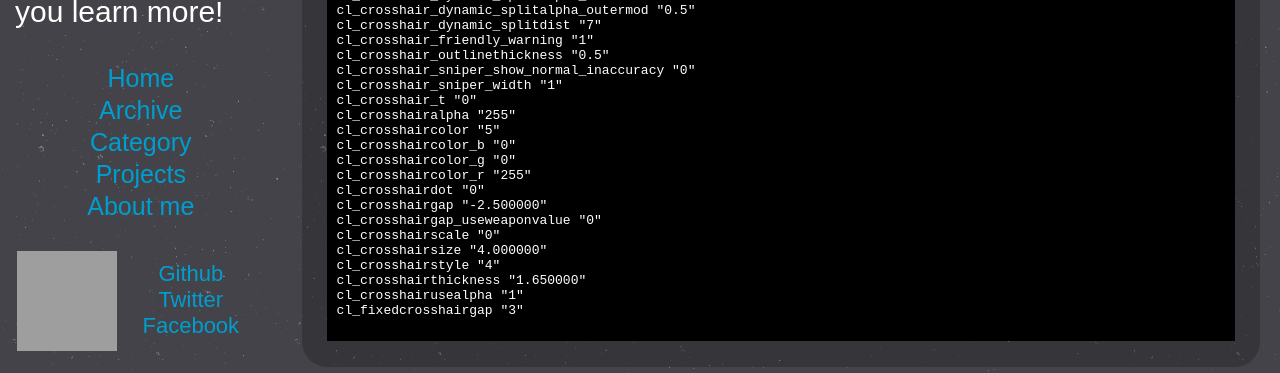
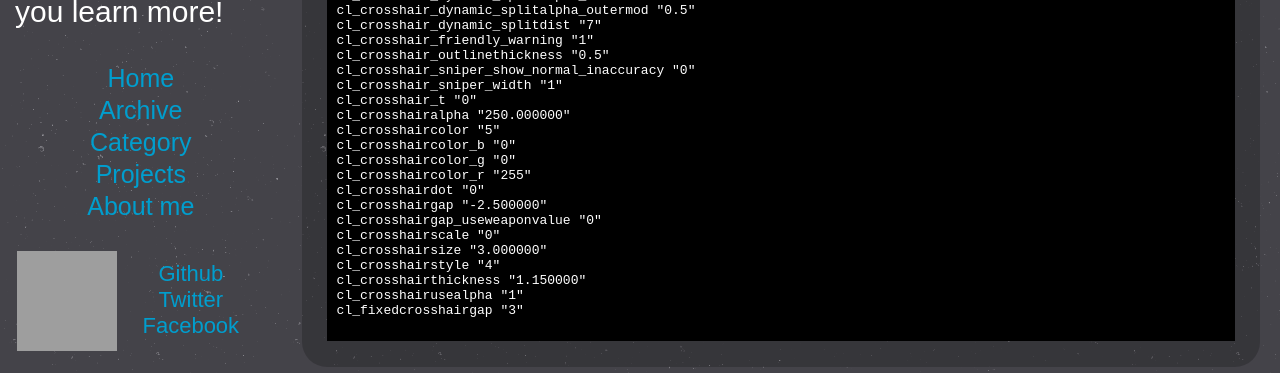
Before and after one commit to nguyenvinhlinh/nguyenvinhlinh.github.io, a Jekyll site: the page built from _posts/2020-01-09-Thiet-lap-crosshair.md, in a window 1280 px wide. Shown: the part 199-572 px from the top of the page. Built offline with Jekyll 4.4.1, drawn with Linux system fonts in a browser that asks for light colours; comment, search, counter and statistics services are not loaded; some of the changed text lies outside the part shown; grey boxes are pictures that could not be loaded.

Commit message:
Update 2020-01-09-Thiet-lap-crosshair.md

```diff
--- a/_posts/2020-01-09-Thiet-lap-crosshair.md
+++ b/_posts/2020-01-09-Thiet-lap-crosshair.md
@@ -17,7 +17,7 @@ cl_crosshair_outlinethickness "0.5"
 cl_crosshair_sniper_show_normal_inaccuracy "0"
 cl_crosshair_sniper_width "1"
 cl_crosshair_t "0"
-cl_crosshairalpha "255"
+cl_crosshairalpha "250.000000"
 cl_crosshaircolor "5"
 cl_crosshaircolor_b "0"
 cl_crosshaircolor_g "0"
@@ -26,9 +26,9 @@ cl_crosshairdot "0"
 cl_crosshairgap "-2.500000"
 cl_crosshairgap_useweaponvalue "0"
 cl_crosshairscale "0"
-cl_crosshairsize "4.000000"
+cl_crosshairsize "3.000000"
 cl_crosshairstyle "4"
-cl_crosshairthickness "1.650000"
+cl_crosshairthickness "1.150000"
 cl_crosshairusealpha "1"
 cl_fixedcrosshairgap "3"
 {% endhighlight %}
```
